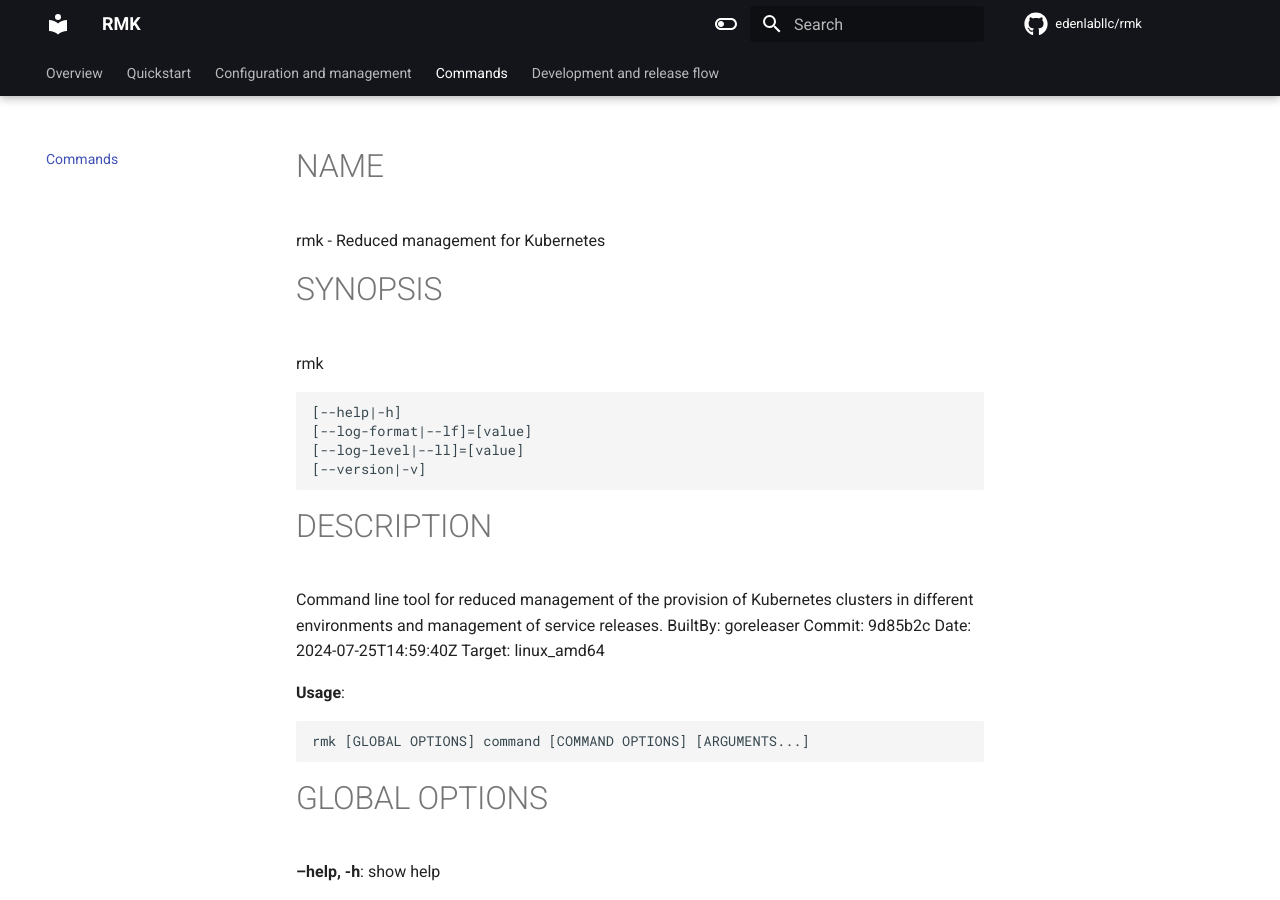
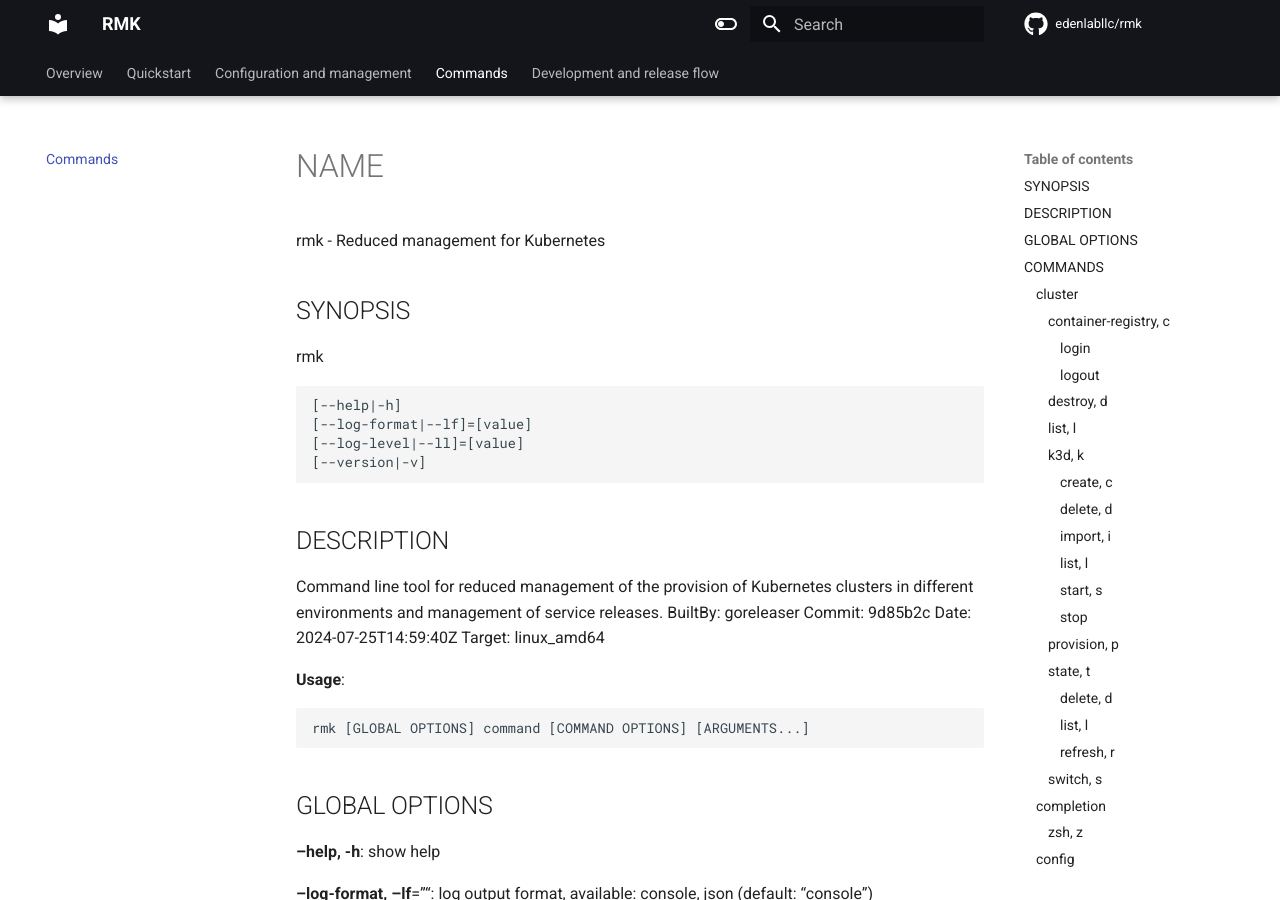
Before and after one commit to edenlabllc/rmk, an MkDocs documentation site: the page built from docs/commands.md, in a window 1280 px wide and 900 px high. Built offline with MkDocs 1.6.1 and Material for MkDocs 9.7.7, drawn with Linux system fonts in a browser that asks for light colours; comment, search, counter and statistics services are not loaded; the version menu is left out.

Commit message:
#27 - Remove unneeded H1 headers in commands.md. Fix list in preparation-of-project-repository.md.

````diff
--- a/docs/commands.md
+++ b/docs/commands.md
@@ -2,7 +2,7 @@
 
 rmk - Reduced management for Kubernetes
 
-# SYNOPSIS
+## SYNOPSIS
 
 rmk
 
@@ -13,7 +13,7 @@
 [--version|-v]
 ```
 
-# DESCRIPTION
+## DESCRIPTION
 
 Command line tool for reduced management of the provision of Kubernetes clusters in different environments and management of service releases.
 BuiltBy: goreleaser
@@ -27,7 +27,7 @@
 rmk [GLOBAL OPTIONS] command [COMMAND OPTIONS] [ARGUMENTS...]
 ```
 
-# GLOBAL OPTIONS
+## GLOBAL OPTIONS
 
 **--help, -h**: show help
 
@@ -38,109 +38,109 @@
 **--version, -v**: print the version
 
 
-# COMMANDS
+## COMMANDS
 
-## cluster
+### cluster
 
 Cluster management
 
-### container-registry, c
+#### container-registry, c
 
 Container registry management
 
-#### login
+##### login
 
 Log in to container registry
 
 **--get-token, -g**: get ECR token for authentication
 
-#### logout
+##### logout
 
 Log out from container registry
 
-### destroy, d
+#### destroy, d
 
 Destroy AWS cluster using Terraform
 
-### list, l
+#### list, l
 
 List all Terraform available workspaces
 
-### k3d, k
+#### k3d, k
 
 K3D cluster management
 
-#### create, c
+##### create, c
 
 Create K3D cluster
 
 **--k3d-volume-host-path, --kv**="": host local directory path for mount into K3D cluster (default: present working directory)
 
-#### delete, d
+##### delete, d
 
 Delete K3D cluster
 
-#### import, i
+##### import, i
 
 Import images from docker to K3D cluster
 
 **--k3d-import-image, --ki**="": list images for import into K3D cluster
 
-#### list, l
+##### list, l
 
 List K3D clusters
 
-#### start, s
+##### start, s
 
 Start K3D cluster
 
-#### stop
+##### stop
 
 Stop K3D cluster
 
-### provision, p
+#### provision, p
 
 Provision AWS cluster using Terraform
 
 **--plan, -p**: creates an execution Terraform plan
 
-### state, t
+#### state, t
 
 State cluster management using Terraform
 
-#### delete, d
+##### delete, d
 
 Delete resource from Terraform state
 
 **--resource-address, --ra**="": resource address for delete from Terraform state
 
-#### list, l
+##### list, l
 
 List resources from Terraform state
 
-#### refresh, r
+##### refresh, r
 
 Update state file for AWS cluster using Terraform
 
-### switch, s
+#### switch, s
 
 Switch Kubernetes context for tenant cluster
 
 **--force, -f**: force update Kubernetes context from remote cluster
 
-## completion
+### completion
 
 Completion management
 
-### zsh, z
+#### zsh, z
 
 View Zsh completion scripts
 
-## config
+### config
 
 Configuration management
 
-### init, i
+#### init, i
 
 Initialize configuration for current tenant and selected environment
 
@@ -180,51 +180,51 @@
 
 **--slack-webhook, --sw**="": URL for Slack webhook
 
-### delete, d
+#### delete, d
 
 Delete configuration for selected environment
 
-### list, l
+#### list, l
 
 List available configurations for current tenant
 
 **--all, -a**: list all tenant configurations
 
-### view, v
+#### view, v
 
 View configuration for selected environment
 
-## doc
+### doc
 
 Documentation management
 
 **--help, -h**: show help
 
-### generate, g
+#### generate, g
 
 Generate documentation by commands and flags in Markdown format
 
 **--help, -h**: show help
 
+##### help, h
+
+Shows a list of commands or help for one command
+
 #### help, h
 
 Shows a list of commands or help for one command
 
-### help, h
-
-Shows a list of commands or help for one command
-
-## project
+### project
 
 Project management
 
-### generate, g
+#### generate, g
 
 Generate project directories and files structure
 
 **--create-sops-age-keys, -c**: create SOPS age keys for generated project structure
 
-### update, u
+#### update, u
 
 Update project file with specific dependencies version
 
@@ -236,11 +236,11 @@
 
 **--version, -v**="": specific dependency version for updating project file
 
-## release
+### release
 
 Release components list from state file (Helmfile)
 
-### build, b
+#### build, b
 
 Build releases
 
@@ -252,7 +252,7 @@
 
 **--skip-context-switch, -s**: skip context switch for not provisioned cluster
 
-### destroy, d
+#### destroy, d
 
 Destroy releases
 
@@ -266,7 +266,7 @@
 
 **--skip-context-switch, -s**: skip context switch for not provisioned cluster
 
-### list, l
+#### list, l
 
 List releases
 
@@ -280,7 +280,7 @@
 
 **--skip-context-switch, -s**: skip context switch for not provisioned cluster
 
-### rollback, r
+#### rollback, r
 
 Rollback specific releases to latest stable state
 
@@ -288,7 +288,7 @@
 
 **--skip-context-switch, -s**: skip context switch for not provisioned cluster
 
-### sync, s
+#### sync, s
 
 Sync releases
 
@@ -300,7 +300,7 @@
 
 **--skip-context-switch, -s**: skip context switch for not provisioned cluster
 
-### template, t
+#### template, t
 
 Template releases
 
@@ -312,7 +312,7 @@
 
 **--skip-context-switch, -s**: skip context switch for not provisioned cluster
 
-### update, u
+#### update, u
 
 Update releases file with specific environment values
 
@@ -328,15 +328,15 @@
 
 **--tag, -t**="": specific tag for updating releases file
 
-## secret
+### secret
 
 secrets management
 
-### manager, m
+#### manager, m
 
 batch secrets management
 
-#### decrypt, d
+##### decrypt, d
 
 Decrypt secrets batch for selected scope and environment
 
@@ -344,7 +344,7 @@
 
 **--scope, -s**="": specific scopes for selected secrets
 
-#### encrypt, e
+##### encrypt, e
 
 Encrypt secrets batch for selected scope and environment
 
@@ -352,7 +352,7 @@
 
 **--scope, -s**="": specific scopes for selected secrets
 
-#### generate, g
+##### generate, g
 
 Generate secrets batch for selected scope and environment
 
@@ -362,39 +362,39 @@
 
 **--scope, -s**="": specific scopes for selected secrets
 
-### keys, k
+#### keys, k
 
 SOPS age keys management
 
-#### create, c
+##### create, c
 
 Create SOPS age keys
 
-#### download, d
+##### download, d
 
 Download SOPS age keys from S3 bucket
 
-#### upload, u
+##### upload, u
 
 Upload SOPS age keys to S3 bucket
 
-### encrypt, e
+#### encrypt, e
 
 Encrypt secret file
 
-### decrypt, d
+#### decrypt, d
 
 Decrypt secret file
 
-### view, v
+#### view, v
 
 View secret file
 
-### edit
+#### edit
 
 Edit secret file
 
-## update
+### update
 
 Update RMK CLI to a new version
 
@@ -402,6 +402,6 @@
 
 **--version, -v**="": RMK special version. (default: empty value corresponds latest version)
 
-## help, h
+### help, h
 
 Shows a list of commands or help for one command
````
Also changed, not shown: docs/configuration/project-management/preparation-of-project-repository.md (+1 -1 lines), docs/quickstart.md (+2 -2 lines), 1 other file.
